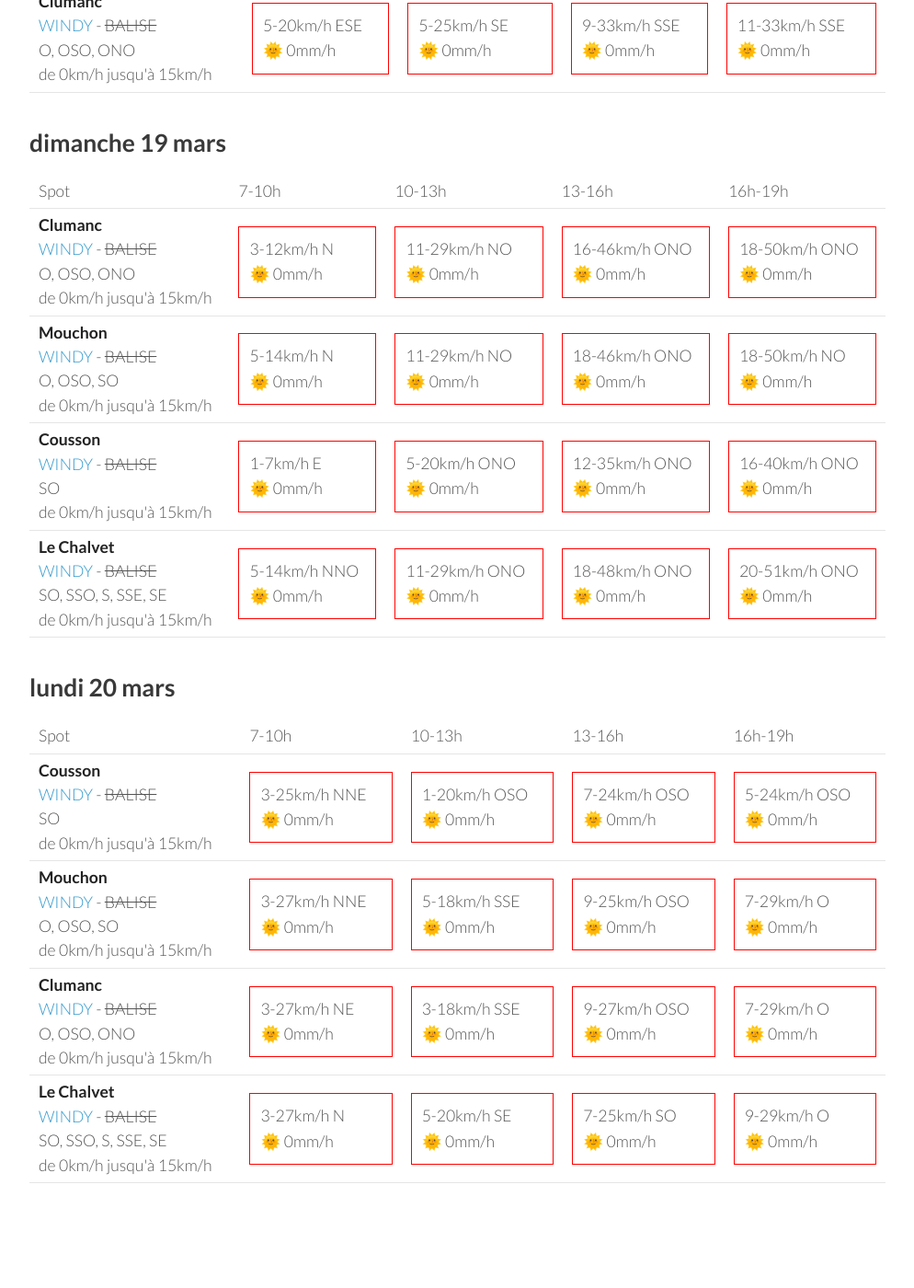
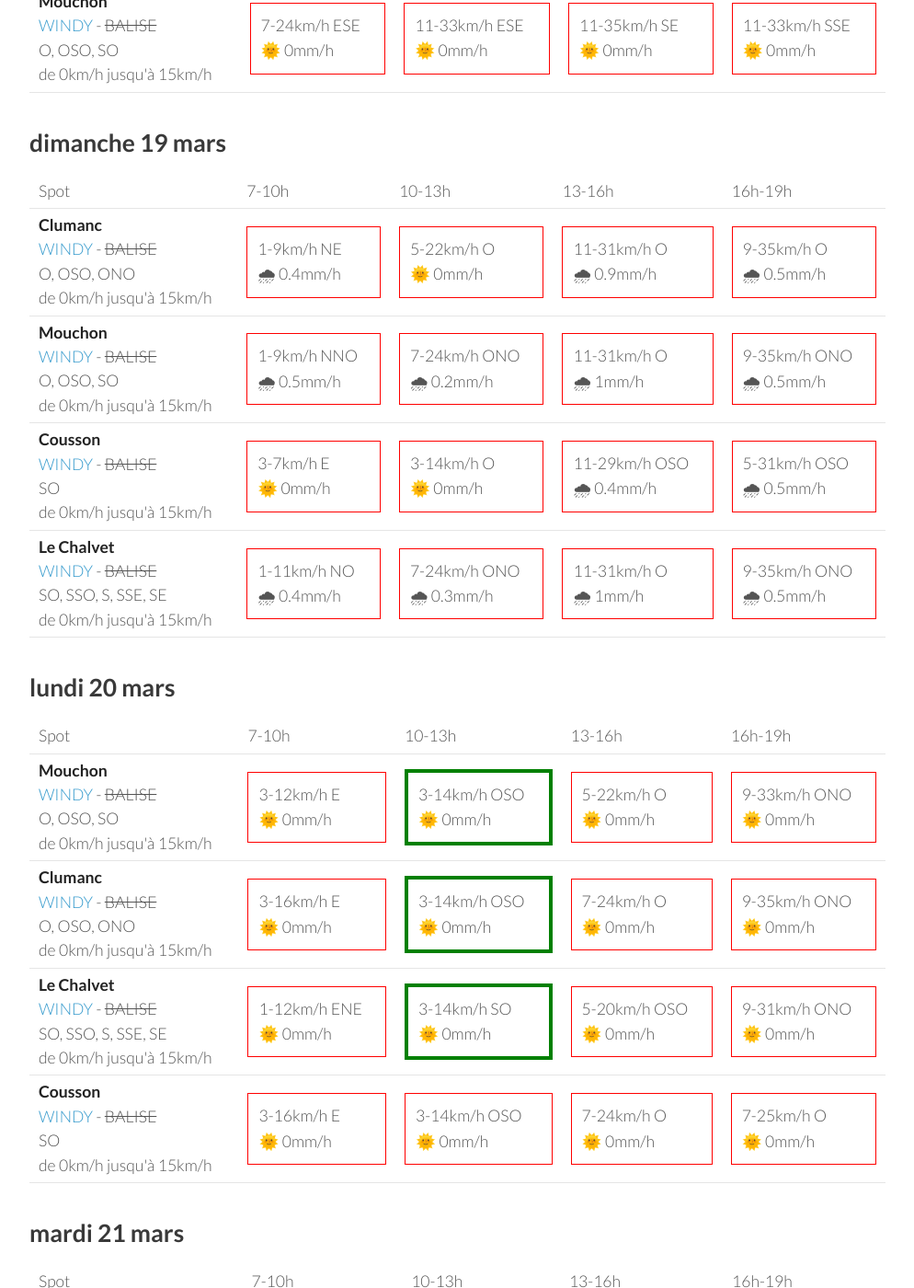
Before and after one commit to parapente-dans-le-nord/parapente-dans-le-nord.github.io, a Jekyll site: the page built from serre_poncon.markdown, in a window 1280 px wide and 1400 px high, scrolled down 1918 px. Shown: the whole window at 92% size, without its empty margins (26-1020 px from the left). Built offline with Jekyll 4.4.1, drawn with Linux system fonts in a browser that asks for light colours; some of the changed text lies outside the part shown.

Commit message:
update index.markdown

```diff
--- a/serre_poncon.markdown
+++ b/serre_poncon.markdown
@@ -7,7 +7,7 @@ title:  "Tous les spots"
 {: .links}
 
 # Prevision Windy, modèle Arome
-page mise à jour le jeudi 16 mars 06:31
+page mise à jour le jeudi 16 mars 10:31
 
 ## jeudi 16 mars
 
@@ -136,39 +136,39 @@ page mise à jour le jeudi 16 mars 06:31
 <tr>
         <td><strong>Cousson</strong><br><a href="https://windy.com/44.054/6.240?43.940,6.241,10,m:eSAaglz">WINDY</a> - <span class="no-balise"> BALISE </span><br> <span class="vent-favorable">SO</span><br><span class="force-vent">de 0km/h jusqu'à 15km/h</span> </td>
 
-            <td><div class="not-flyable"><p>3-16km/h E</p><p>🌞 0mm/h</p></div></td>
-            <td><div class="not-flyable"><p>3-16km/h OSO</p><p>🌞 0mm/h</p></div></td>
-            <td><div class="not-flyable"><p>7-25km/h SO</p><p>🌞 0mm/h</p></div></td>
-            <td><div class="not-flyable"><p>11-29km/h SSO</p><p>🌞 0mm/h</p></div></td>
+            <td><div class="not-flyable"><p>5-20km/h E</p><p>🌞 0mm/h</p></div></td>
+            <td><div class="not-flyable"><p>3-18km/h S</p><p>🌞 0mm/h</p></div></td>
+            <td><div class="not-flyable"><p>7-27km/h SSO</p><p>🌞 0mm/h</p></div></td>
+            <td><div class="not-flyable"><p>11-31km/h SO</p><p>🌞 0mm/h</p></div></td>
+
+
+    </tr>
+<tr>
+        <td><strong>Clumanc</strong><br><a href="https://windy.com/44.027/6.402?43.914,6.403,10,m:eSxaglP">WINDY</a> - <span class="no-balise"> BALISE </span><br> <span class="vent-favorable">O, OSO, ONO</span><br><span class="force-vent">de 0km/h jusqu'à 15km/h</span> </td>
+
+            <td><div class="not-flyable"><p>5-25km/h E</p><p>🌞 0mm/h</p></div></td>
+            <td><div class="not-flyable"><p>9-31km/h SE</p><p>🌞 0mm/h</p></div></td>
+            <td><div class="not-flyable"><p>11-35km/h SSE</p><p>🌞 0mm/h</p></div></td>
+            <td><div class="not-flyable"><p>9-35km/h SSE</p><p>🌞 0mm/h</p></div></td>
 
 
     </tr>
 <tr>
         <td><strong>Le Chalvet</strong><br><a href="https://windy.com/43.979/6.480?43.866,6.480,10,m:eSsaglX">WINDY</a> - <span class="no-balise"> BALISE </span><br> <span class="vent-favorable">SO, SSO, S, SSE, SE</span><br><span class="force-vent">de 0km/h jusqu'à 15km/h</span> </td>
 
-            <td><div class="not-flyable"><p>7-20km/h E</p><p>🌞 0mm/h</p></div></td>
-            <td><div class="not-flyable"><p>9-25km/h ESE</p><p>🌞 0mm/h</p></div></td>
+            <td><div class="not-flyable"><p>5-22km/h E</p><p>🌞 0mm/h</p></div></td>
+            <td><div class="not-flyable"><p>11-31km/h ESE</p><p>🌞 0mm/h</p></div></td>
+            <td><div class="not-flyable"><p>12-35km/h SE</p><p>🌞 0mm/h</p></div></td>
             <td><div class="not-flyable"><p>11-33km/h SE</p><p>🌞 0mm/h</p></div></td>
-            <td><div class="not-flyable"><p>12-33km/h SE</p><p>🌞 0mm/h</p></div></td>
 
 
     </tr>
 <tr>
         <td><strong>Mouchon</strong><br><a href="https://windy.com/43.992/6.424?43.878,6.425,10,m:eSuaglR">WINDY</a> - <span class="no-balise"> BALISE </span><br> <span class="vent-favorable">O, OSO, SO</span><br><span class="force-vent">de 0km/h jusqu'à 15km/h</span> </td>
 
-            <td><div class="not-flyable"><p>5-20km/h ESE</p><p>🌞 0mm/h</p></div></td>
-            <td><div class="not-flyable"><p>7-25km/h SE</p><p>🌞 0mm/h</p></div></td>
-            <td><div class="not-flyable"><p>11-33km/h SE</p><p>🌞 0mm/h</p></div></td>
-            <td><div class="not-flyable"><p>11-33km/h SSE</p><p>🌞 0mm/h</p></div></td>
-
-
-    </tr>
-<tr>
-        <td><strong>Clumanc</strong><br><a href="https://windy.com/44.027/6.402?43.914,6.403,10,m:eSxaglP">WINDY</a> - <span class="no-balise"> BALISE </span><br> <span class="vent-favorable">O, OSO, ONO</span><br><span class="force-vent">de 0km/h jusqu'à 15km/h</span> </td>
-
-            <td><div class="not-flyable"><p>5-20km/h ESE</p><p>🌞 0mm/h</p></div></td>
-            <td><div class="not-flyable"><p>5-25km/h SE</p><p>🌞 0mm/h</p></div></td>
-            <td><div class="not-flyable"><p>9-33km/h SSE</p><p>🌞 0mm/h</p></div></td>
+            <td><div class="not-flyable"><p>7-24km/h ESE</p><p>🌞 0mm/h</p></div></td>
+            <td><div class="not-flyable"><p>11-33km/h ESE</p><p>🌞 0mm/h</p></div></td>
+            <td><div class="not-flyable"><p>11-35km/h SE</p><p>🌞 0mm/h</p></div></td>
             <td><div class="not-flyable"><p>11-33km/h SSE</p><p>🌞 0mm/h</p></div></td>
 
 
@@ -192,40 +192,40 @@ page mise à jour le jeudi 16 mars 06:31
 <tr>
         <td><strong>Clumanc</strong><br><a href="https://windy.com/44.027/6.402?43.914,6.403,10,m:eSxaglP">WINDY</a> - <span class="no-balise"> BALISE </span><br> <span class="vent-favorable">O, OSO, ONO</span><br><span class="force-vent">de 0km/h jusqu'à 15km/h</span> </td>
 
-            <td><div class="not-flyable"><p>3-12km/h N</p><p>🌞 0mm/h</p></div></td>
-            <td><div class="not-flyable"><p>11-29km/h NO</p><p>🌞 0mm/h</p></div></td>
-            <td><div class="not-flyable"><p>16-46km/h ONO</p><p>🌞 0mm/h</p></div></td>
-            <td><div class="not-flyable"><p>18-50km/h ONO</p><p>🌞 0mm/h</p></div></td>
+            <td><div class="not-flyable"><p>1-9km/h NE</p><p>🌧 0.4mm/h</p></div></td>
+            <td><div class="not-flyable"><p>5-22km/h O</p><p>🌞 0mm/h</p></div></td>
+            <td><div class="not-flyable"><p>11-31km/h O</p><p>🌧 0.9mm/h</p></div></td>
+            <td><div class="not-flyable"><p>9-35km/h O</p><p>🌧 0.5mm/h</p></div></td>
 
 
     </tr>
 <tr>
         <td><strong>Mouchon</strong><br><a href="https://windy.com/43.992/6.424?43.878,6.425,10,m:eSuaglR">WINDY</a> - <span class="no-balise"> BALISE </span><br> <span class="vent-favorable">O, OSO, SO</span><br><span class="force-vent">de 0km/h jusqu'à 15km/h</span> </td>
 
-            <td><div class="not-flyable"><p>5-14km/h N</p><p>🌞 0mm/h</p></div></td>
-            <td><div class="not-flyable"><p>11-29km/h NO</p><p>🌞 0mm/h</p></div></td>
-            <td><div class="not-flyable"><p>18-46km/h ONO</p><p>🌞 0mm/h</p></div></td>
-            <td><div class="not-flyable"><p>18-50km/h NO</p><p>🌞 0mm/h</p></div></td>
+            <td><div class="not-flyable"><p>1-9km/h NNO</p><p>🌧 0.5mm/h</p></div></td>
+            <td><div class="not-flyable"><p>7-24km/h ONO</p><p>🌧 0.2mm/h</p></div></td>
+            <td><div class="not-flyable"><p>11-31km/h O</p><p>🌧 1mm/h</p></div></td>
+            <td><div class="not-flyable"><p>9-35km/h ONO</p><p>🌧 0.5mm/h</p></div></td>
 
 
     </tr>
 <tr>
         <td><strong>Cousson</strong><br><a href="https://windy.com/44.054/6.240?43.940,6.241,10,m:eSAaglz">WINDY</a> - <span class="no-balise"> BALISE </span><br> <span class="vent-favorable">SO</span><br><span class="force-vent">de 0km/h jusqu'à 15km/h</span> </td>
 
-            <td><div class="not-flyable"><p>1-7km/h E</p><p>🌞 0mm/h</p></div></td>
-            <td><div class="not-flyable"><p>5-20km/h ONO</p><p>🌞 0mm/h</p></div></td>
-            <td><div class="not-flyable"><p>12-35km/h ONO</p><p>🌞 0mm/h</p></div></td>
-            <td><div class="not-flyable"><p>16-40km/h ONO</p><p>🌞 0mm/h</p></div></td>
+            <td><div class="not-flyable"><p>3-7km/h E</p><p>🌞 0mm/h</p></div></td>
+            <td><div class="not-flyable"><p>3-14km/h O</p><p>🌞 0mm/h</p></div></td>
+            <td><div class="not-flyable"><p>11-29km/h OSO</p><p>🌧 0.4mm/h</p></div></td>
+            <td><div class="not-flyable"><p>5-31km/h OSO</p><p>🌧 0.5mm/h</p></div></td>
 
 
     </tr>
 <tr>
         <td><strong>Le Chalvet</strong><br><a href="https://windy.com/43.979/6.480?43.866,6.480,10,m:eSsaglX">WINDY</a> - <span class="no-balise"> BALISE </span><br> <span class="vent-favorable">SO, SSO, S, SSE, SE</span><br><span class="force-vent">de 0km/h jusqu'à 15km/h</span> </td>
 
-            <td><div class="not-flyable"><p>5-14km/h NNO</p><p>🌞 0mm/h</p></div></td>
-            <td><div class="not-flyable"><p>11-29km/h ONO</p><p>🌞 0mm/h</p></div></td>
-            <td><div class="not-flyable"><p>18-48km/h ONO</p><p>🌞 0mm/h</p></div></td>
-            <td><div class="not-flyable"><p>20-51km/h ONO</p><p>🌞 0mm/h</p></div></td>
+            <td><div class="not-flyable"><p>1-11km/h NO</p><p>🌧 0.4mm/h</p></div></td>
+            <td><div class="not-flyable"><p>7-24km/h ONO</p><p>🌧 0.3mm/h</p></div></td>
+            <td><div class="not-flyable"><p>11-31km/h O</p><p>🌧 1mm/h</p></div></td>
+            <td><div class="not-flyable"><p>9-35km/h ONO</p><p>🌧 0.5mm/h</p></div></td>
 
 
     </tr>
@@ -246,31 +246,67 @@ page mise à jour le jeudi 16 mars 06:31
       <td>16h-19h</td>
     </tr>
 <tr>
-        <td><strong>Cousson</strong><br><a href="https://windy.com/44.054/6.240?43.940,6.241,10,m:eSAaglz">WINDY</a> - <span class="no-balise"> BALISE </span><br> <span class="vent-favorable">SO</span><br><span class="force-vent">de 0km/h jusqu'à 15km/h</span> </td>
-
-            <td><div class="not-flyable"><p>3-25km/h NNE</p><p>🌞 0mm/h</p></div></td>
-            <td><div class="not-flyable"><p>1-20km/h OSO</p><p>🌞 0mm/h</p></div></td>
-            <td><div class="not-flyable"><p>7-24km/h OSO</p><p>🌞 0mm/h</p></div></td>
-            <td><div class="not-flyable"><p>5-24km/h OSO</p><p>🌞 0mm/h</p></div></td>
-
-
-    </tr>
-<tr>
         <td><strong>Mouchon</strong><br><a href="https://windy.com/43.992/6.424?43.878,6.425,10,m:eSuaglR">WINDY</a> - <span class="no-balise"> BALISE </span><br> <span class="vent-favorable">O, OSO, SO</span><br><span class="force-vent">de 0km/h jusqu'à 15km/h</span> </td>
 
-            <td><div class="not-flyable"><p>3-27km/h NNE</p><p>🌞 0mm/h</p></div></td>
-            <td><div class="not-flyable"><p>5-18km/h SSE</p><p>🌞 0mm/h</p></div></td>
-            <td><div class="not-flyable"><p>9-25km/h OSO</p><p>🌞 0mm/h</p></div></td>
-            <td><div class="not-flyable"><p>7-29km/h O</p><p>🌞 0mm/h</p></div></td>
+            <td><div class="not-flyable"><p>3-12km/h E</p><p>🌞 0mm/h</p></div></td>
+            <td><div class="flyable"><p>3-14km/h OSO</p><p>🌞 0mm/h</p></div></td>
+            <td><div class="not-flyable"><p>5-22km/h O</p><p>🌞 0mm/h</p></div></td>
+            <td><div class="not-flyable"><p>9-33km/h ONO</p><p>🌞 0mm/h</p></div></td>
 
 
     </tr>
 <tr>
         <td><strong>Clumanc</strong><br><a href="https://windy.com/44.027/6.402?43.914,6.403,10,m:eSxaglP">WINDY</a> - <span class="no-balise"> BALISE </span><br> <span class="vent-favorable">O, OSO, ONO</span><br><span class="force-vent">de 0km/h jusqu'à 15km/h</span> </td>
 
-            <td><div class="not-flyable"><p>3-27km/h NE</p><p>🌞 0mm/h</p></div></td>
-            <td><div class="not-flyable"><p>3-18km/h SSE</p><p>🌞 0mm/h</p></div></td>
-            <td><div class="not-flyable"><p>9-27km/h OSO</p><p>🌞 0mm/h</p></div></td>
+            <td><div class="not-flyable"><p>3-16km/h E</p><p>🌞 0mm/h</p></div></td>
+            <td><div class="flyable"><p>3-14km/h OSO</p><p>🌞 0mm/h</p></div></td>
+            <td><div class="not-flyable"><p>7-24km/h O</p><p>🌞 0mm/h</p></div></td>
+            <td><div class="not-flyable"><p>9-35km/h ONO</p><p>🌞 0mm/h</p></div></td>
+
+
+    </tr>
+<tr>
+        <td><strong>Le Chalvet</strong><br><a href="https://windy.com/43.979/6.480?43.866,6.480,10,m:eSsaglX">WINDY</a> - <span class="no-balise"> BALISE </span><br> <span class="vent-favorable">SO, SSO, S, SSE, SE</span><br><span class="force-vent">de 0km/h jusqu'à 15km/h</span> </td>
+
+            <td><div class="not-flyable"><p>1-12km/h ENE</p><p>🌞 0mm/h</p></div></td>
+            <td><div class="flyable"><p>3-14km/h SO</p><p>🌞 0mm/h</p></div></td>
+            <td><div class="not-flyable"><p>5-20km/h OSO</p><p>🌞 0mm/h</p></div></td>
+            <td><div class="not-flyable"><p>9-31km/h ONO</p><p>🌞 0mm/h</p></div></td>
+
+
+    </tr>
+<tr>
+        <td><strong>Cousson</strong><br><a href="https://windy.com/44.054/6.240?43.940,6.241,10,m:eSAaglz">WINDY</a> - <span class="no-balise"> BALISE </span><br> <span class="vent-favorable">SO</span><br><span class="force-vent">de 0km/h jusqu'à 15km/h</span> </td>
+
+            <td><div class="not-flyable"><p>3-16km/h E</p><p>🌞 0mm/h</p></div></td>
+            <td><div class="not-flyable"><p>3-14km/h OSO</p><p>🌞 0mm/h</p></div></td>
+            <td><div class="not-flyable"><p>7-24km/h O</p><p>🌞 0mm/h</p></div></td>
+            <td><div class="not-flyable"><p>7-25km/h O</p><p>🌞 0mm/h</p></div></td>
+
+
+    </tr>
+
+</tbody>
+</table>
+{:/}
+## mardi 21 mars
+
+{::nomarkdown}
+<table>
+  <tbody>
+    <tr>
+      <td>Spot</td>
+      <td>7-10h</td>
+      <td>10-13h</td>
+      <td>13-16h</td>
+      <td>16h-19h</td>
+    </tr>
+<tr>
+        <td><strong>Clumanc</strong><br><a href="https://windy.com/44.027/6.402?43.914,6.403,10,m:eSxaglP">WINDY</a> - <span class="no-balise"> BALISE </span><br> <span class="vent-favorable">O, OSO, ONO</span><br><span class="force-vent">de 0km/h jusqu'à 15km/h</span> </td>
+
+            <td><div class="not-flyable"><p>5-14km/h E</p><p>🌞 0mm/h</p></div></td>
+            <td><div class="not-flyable"><p>5-20km/h SSE</p><p>🌞 0mm/h</p></div></td>
+            <td><div class="not-flyable"><p>5-25km/h SSO</p><p>🌞 0mm/h</p></div></td>
             <td><div class="not-flyable"><p>7-29km/h O</p><p>🌞 0mm/h</p></div></td>
 
 
@@ -278,10 +314,30 @@ page mise à jour le jeudi 16 mars 06:31
 <tr>
         <td><strong>Le Chalvet</strong><br><a href="https://windy.com/43.979/6.480?43.866,6.480,10,m:eSsaglX">WINDY</a> - <span class="no-balise"> BALISE </span><br> <span class="vent-favorable">SO, SSO, S, SSE, SE</span><br><span class="force-vent">de 0km/h jusqu'à 15km/h</span> </td>
 
-            <td><div class="not-flyable"><p>3-27km/h N</p><p>🌞 0mm/h</p></div></td>
+            <td><div class="not-flyable"><p>3-9km/h NE</p><p>🌞 0mm/h</p></div></td>
             <td><div class="not-flyable"><p>5-20km/h SE</p><p>🌞 0mm/h</p></div></td>
-            <td><div class="not-flyable"><p>7-25km/h SO</p><p>🌞 0mm/h</p></div></td>
-            <td><div class="not-flyable"><p>9-29km/h O</p><p>🌞 0mm/h</p></div></td>
+            <td><div class="not-flyable"><p>5-24km/h SSE</p><p>🌞 0mm/h</p></div></td>
+            <td><div class="not-flyable"><p>7-27km/h SO</p><p>🌞 0mm/h</p></div></td>
+
+
+    </tr>
+<tr>
+        <td><strong>Cousson</strong><br><a href="https://windy.com/44.054/6.240?43.940,6.241,10,m:eSAaglz">WINDY</a> - <span class="no-balise"> BALISE </span><br> <span class="vent-favorable">SO</span><br><span class="force-vent">de 0km/h jusqu'à 15km/h</span> </td>
+
+            <td><div class="not-flyable"><p>5-16km/h ENE</p><p>🌞 0mm/h</p></div></td>
+            <td><div class="not-flyable"><p>1-18km/h SSO</p><p>🌞 0mm/h</p></div></td>
+            <td><div class="not-flyable"><p>7-24km/h OSO</p><p>🌞 0mm/h</p></div></td>
+            <td><div class="not-flyable"><p>9-31km/h O</p><p>🌞 0mm/h</p></div></td>
+
+
+    </tr>
+<tr>
+        <td><strong>Mouchon</strong><br><a href="https://windy.com/43.992/6.424?43.878,6.425,10,m:eSuaglR">WINDY</a> - <span class="no-balise"> BALISE </span><br> <span class="vent-favorable">O, OSO, SO</span><br><span class="force-vent">de 0km/h jusqu'à 15km/h</span> </td>
+
+            <td><div class="not-flyable"><p>3-11km/h E</p><p>🌞 0mm/h</p></div></td>
+            <td><div class="not-flyable"><p>5-20km/h SE</p><p>🌞 0mm/h</p></div></td>
+            <td><div class="not-flyable"><p>5-24km/h S</p><p>🌞 0mm/h</p></div></td>
+            <td><div class="not-flyable"><p>5-27km/h OSO</p><p>🌞 0mm/h</p></div></td>
 
 
     </tr>
```
